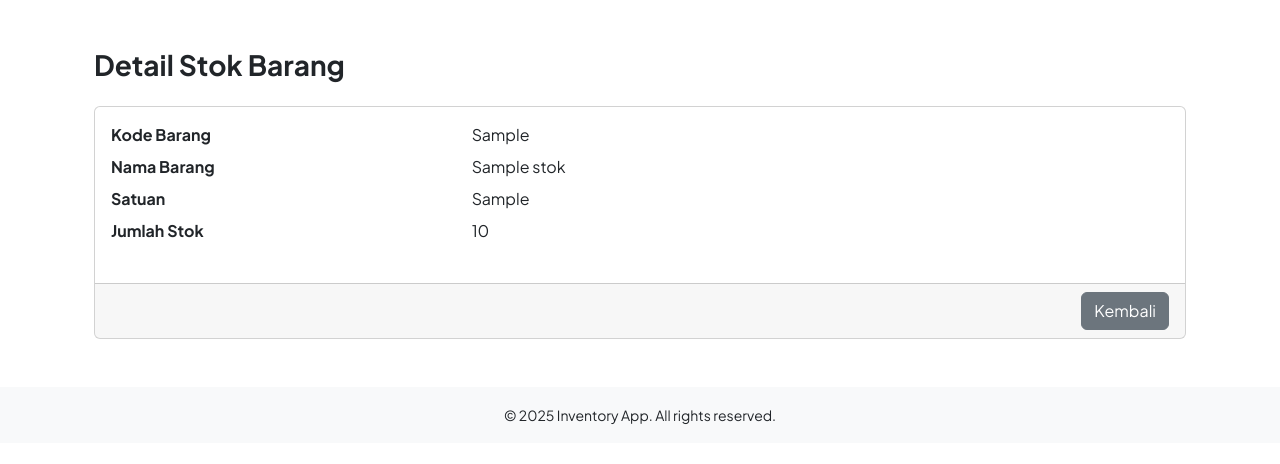
After one commit to khafidhasukma/final-project-sbd, a PHP site: the page made by stok/show.php in a window 1280 px wide. The commit adds this page. Shown: the top 464 px of the page. Run offline with PHP 8.4, Linux system fonts and the light colour scheme; tables that the repository leaves empty or names only in its code hold one stand-in row (values such as "Sample post").

Commit message:
feat: add detail view for transactions and stock items with error handling

```diff
--- a/penjualan/index.php
+++ b/penjualan/index.php
@@ -48,6 +48,7 @@ include '../config/koneksi.php';
           <td><?= $row['kode_brg'] ?></td>
           <td><?= $row['jml_jual'] ?></td>
           <td>
+            <a href="show.php?transaksi=<?= $row['kd_trans'] ?>" class="btn btn-sm btn-info text-white">Detail</a>
             <a href="create-edit.php?transaksi=<?= $row['kd_trans'] ?>" class="btn btn-sm btn-warning">Edit</a>
             <button type="button" class="btn btn-sm btn-danger" data-bs-toggle="modal"
               data-bs-target="#deleteModal<?= $row['kd_trans'] ?>">
--- a/stok/index.php
+++ b/stok/index.php
@@ -48,6 +48,7 @@ include '../config/koneksi.php';
           <td><?= $row['satuan'] ?></td>
           <td><?= $row['jml_stok'] ?></td>
           <td>
+            <a href="show.php?kode=<?= $row['kode_brg'] ?>" class="btn btn-sm btn-info text-white">Detail</a>
             <a href="create-edit.php?kode=<?= $row['kode_brg'] ?>" class="btn btn-sm btn-warning">Edit</a>
             <button type="button" class="btn btn-sm btn-danger" data-bs-toggle="modal"
               data-bs-target="#deleteModal<?= $row['kode_brg'] ?>">
--- /dev/null
+++ b/stok/show.php
@@ -0,0 +1,48 @@
+<?php
+session_start();
+include '../components/header.php';
+include '../config/koneksi.php';
+
+if (!isset($_GET['kode'])) {
+  $_SESSION['error'] = "Barang tidak ditemukan.";
+  header("Location: index.php");
+  exit;
+}
+
+$kode = $_GET['kode'];
+$result = $conn->query("SELECT * FROM stok WHERE kode_brg = '$kode'");
+
+if ($result->num_rows === 0) {
+  $_SESSION['error'] = "Barang dengan kode $kode tidak ditemukan.";
+  header("Location: index.php");
+  exit;
+}
+
+$data = $result->fetch_assoc();
+?>
+
+<div class="container mt-5">
+  <h1 class="fs-3 fw-bold">Detail Stok Barang</h1>
+  <div class="card mt-4">
+    <div class="card-body">
+      <dl class="row">
+        <dt class="col-sm-4">Kode Barang</dt>
+        <dd class="col-sm-8"><?= $data['kode_brg'] ?></dd>
+
+        <dt class="col-sm-4">Nama Barang</dt>
+        <dd class="col-sm-8"><?= $data['nama_brg'] ?></dd>
+
+        <dt class="col-sm-4">Satuan</dt>
+        <dd class="col-sm-8"><?= $data['satuan'] ?></dd>
+
+        <dt class="col-sm-4">Jumlah Stok</dt>
+        <dd class="col-sm-8"><?= $data['jml_stok'] ?></dd>
+      </dl>
+    </div>
+    <div class="card-footer text-end">
+      <a href="index.php" class="btn btn-secondary">Kembali</a>
+    </div>
+  </div>
+</div>
+
+<?php include '../components/footer.php'; ?>
```
Also changed, not shown: penjualan/show.php (added, +48 -0 lines).
